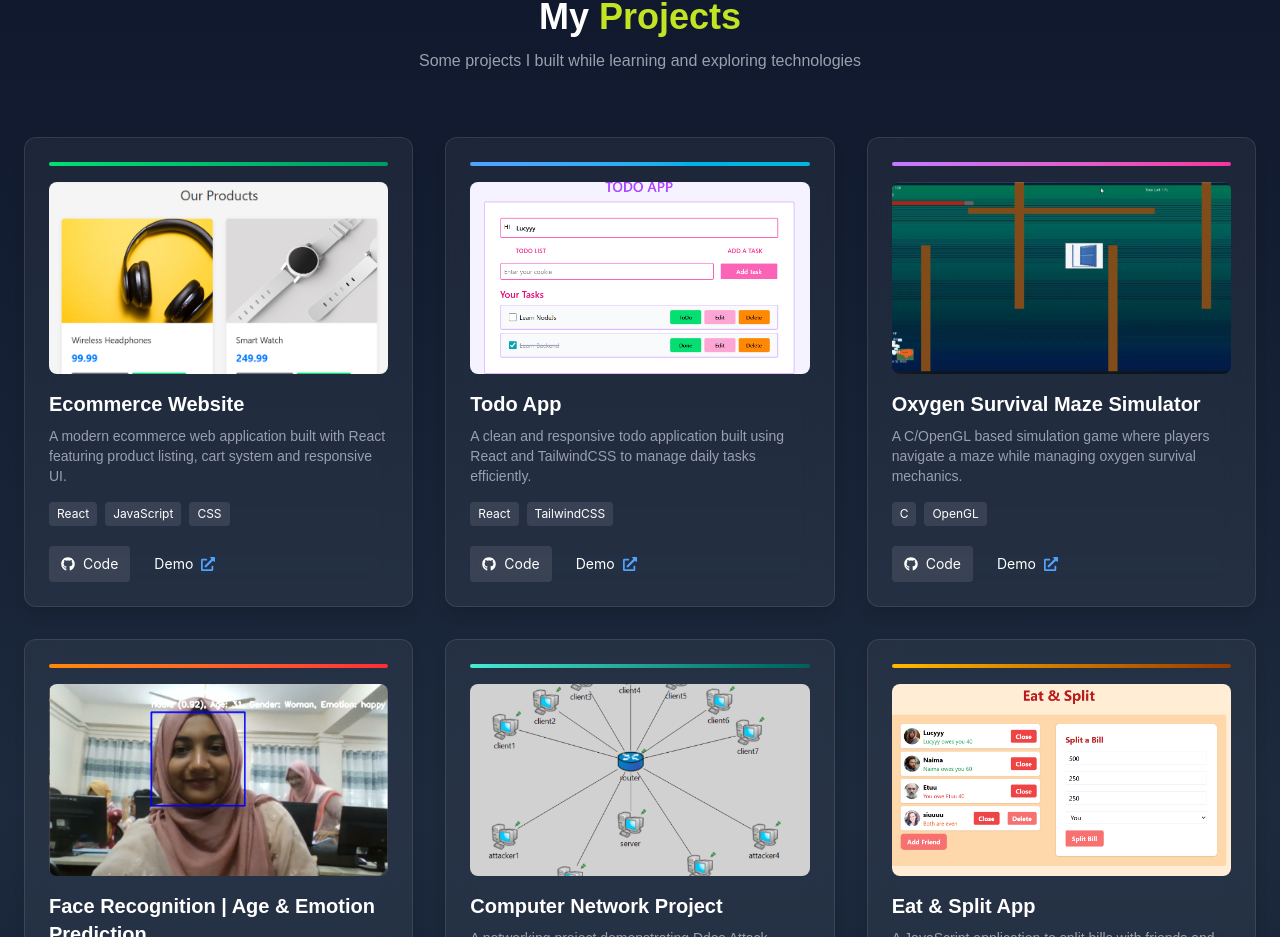
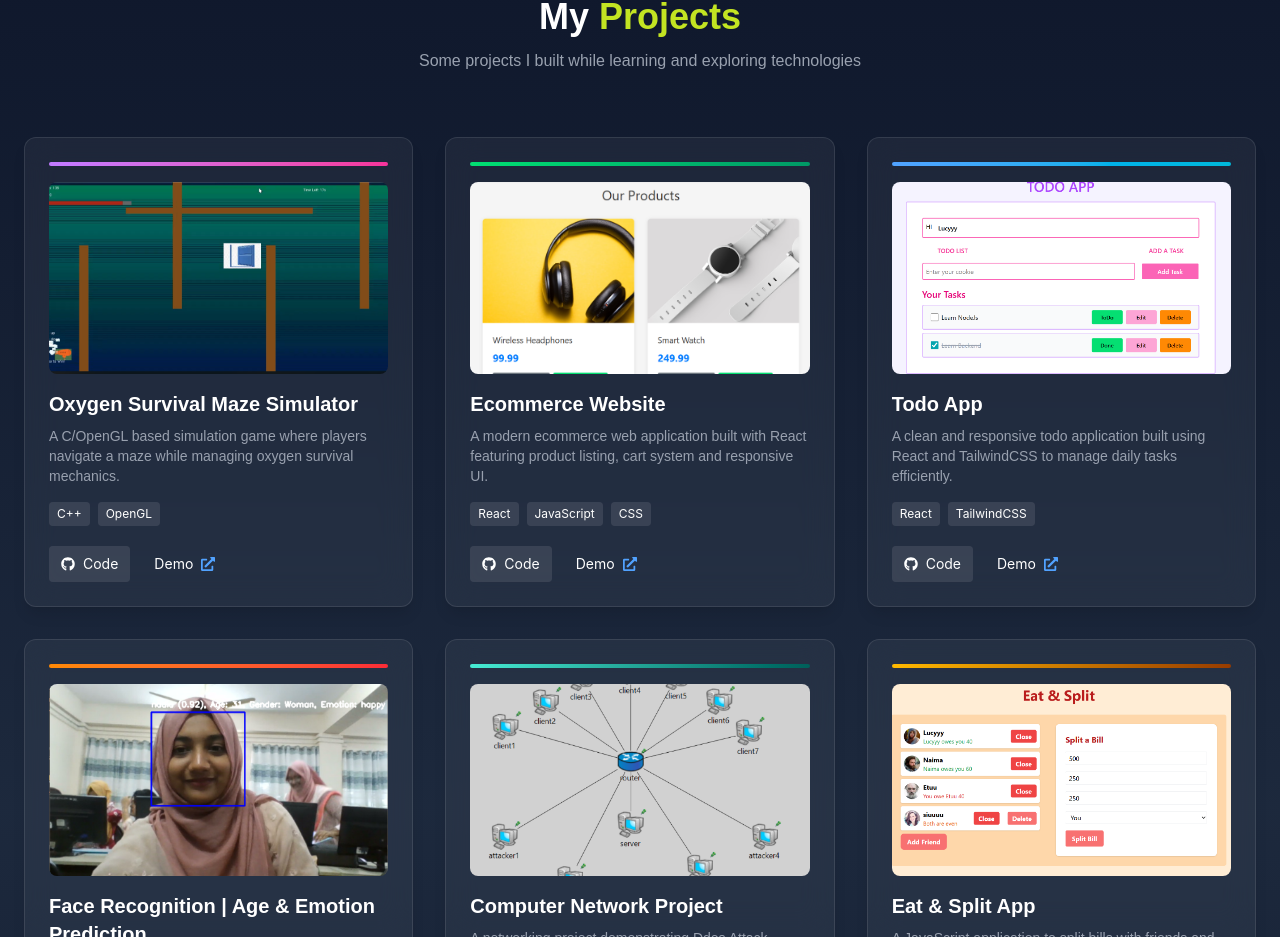
Before and after one commit to njllucy/Nadia_Jahan_Lucy_Portfolio, a React (Vite) app: page / in a window 1280 px wide. Shown: the part 2531-3468 px from the top of the page. Built offline with nearby package versions, Linux system fonts and the light colour scheme.

Commit message:
added files

```diff
--- a/src/components/ContactFooter.jsx
+++ b/src/components/ContactFooter.jsx
@@ -21,7 +21,9 @@ const ContactFooter = () => {
             Let's Work Together
           </button>
           <a
-            href="mailto:your-email@example.com"
+            href="https://mail.google.com/mail/?view=cm&fs=1&to=njllucy1221@gmail.com"
+            target="_blank"
+            rel="noopener noreferrer"
             className="inline-flex items-center gap-2 bg-[rgb(187,199,124)] text-gray-900 font-semibold py-3 px-6 rounded-xl hover:bg-yellow-400 transition-colors text-lg"
           >
             <FaEnvelope /> E-mail
@@ -33,7 +35,7 @@ const ContactFooter = () => {
       <footer className="border-t border-gray-700 pt-8 text-center pb-7">
         <div className="flex justify-center gap-6 mb-4 text-gray-400">
           <a
-             href="https://www.linkedin.com/in/nadia-jahan-lucy"
+            href="https://www.linkedin.com/in/nadia-jahan-lucy"
             target="_blank"
             rel="noopener noreferrer"
             className="hover:text-[rgb(187,199,124)] text-2xl transition-colors text-blue-400"
--- a/src/components/Projects.jsx
+++ b/src/components/Projects.jsx
@@ -2,6 +2,17 @@ import { motion } from "framer-motion";
 import { FaGithub, FaExternalLinkAlt } from "react-icons/fa";
 
 const projects = [
+  {
+    title: "Oxygen Survival Maze Simulator",
+    description:
+      "A C/OpenGL based simulation game where players navigate a maze while managing oxygen survival mechanics.",
+    tech: ["C++", "OpenGL"],
+    image: "/images/maze.png",
+    github:
+      "https://github.com/njllucy/Oxygen-Survival-Maze-Simulator-C-OpenGL-Game-Project-.git",
+    live: "https://youtu.be/ObSlHNgKFtc?si=I7B07JPIF4mekelk",
+    color: "from-purple-400 to-pink-500",
+  },
   {
     title: "Ecommerce Website",
     description:
@@ -21,17 +32,6 @@ const projects = [
     github: "https://github.com/njllucy/TODO-APP-React-TailwindCss-.git",
     live: "https://todo-app-react-tailwind-n8ze0ozeo-nadia-jahan-lucys-projects.vercel.app/",
     color: "from-blue-400 to-cyan-500",
-  },
-  {
-    title: "Oxygen Survival Maze Simulator",
-    description:
-      "A C/OpenGL based simulation game where players navigate a maze while managing oxygen survival mechanics.",
-    tech: ["C", "OpenGL"],
-    image: "/images/maze.png",
-    github:
-      "https://github.com/njllucy/Oxygen-Survival-Maze-Simulator-C-OpenGL-Game-Project-.git",
-    live: "https://youtu.be/ObSlHNgKFtc?si=I7B07JPIF4mekelk",
-    color: "from-purple-400 to-pink-500",
   },
   {
     title: "Face Recognition | Age & Emotion Prediction",
```
